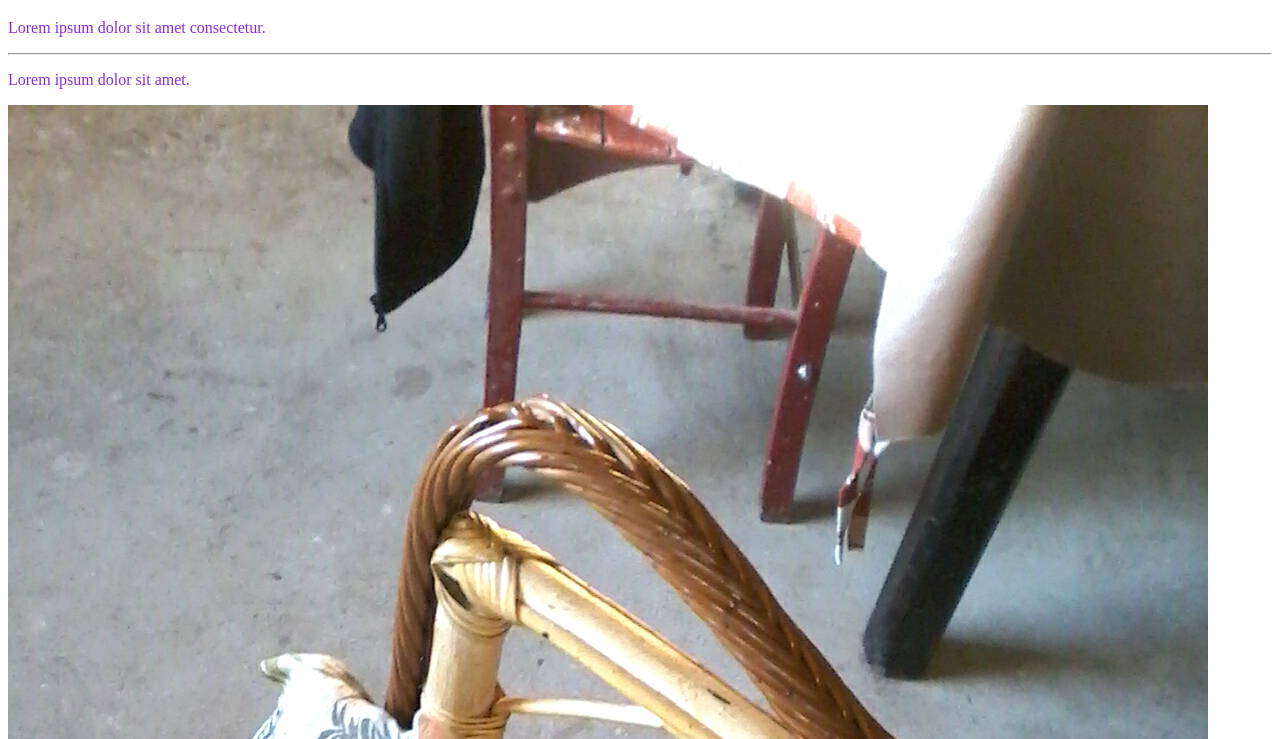
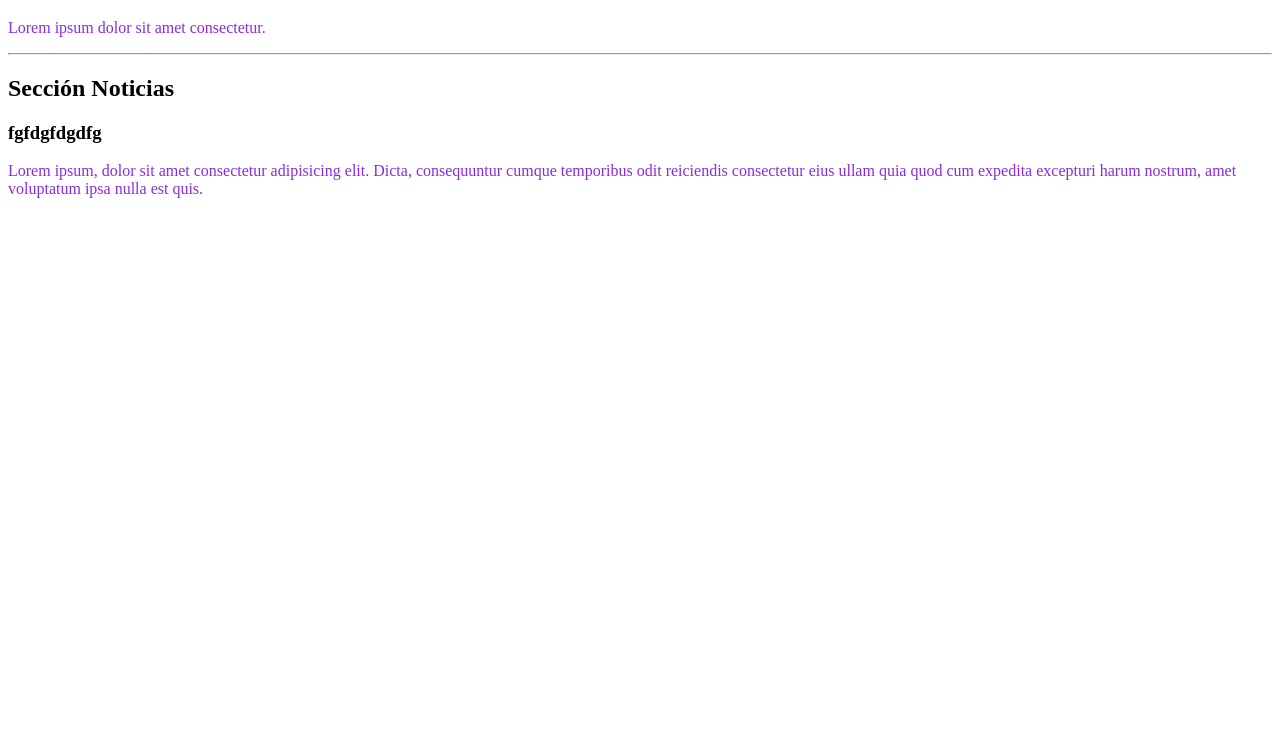
Before and after one commit to JuanManuelGasinghini/proyecto-git-2, a plain HTML site: page index.html in a window 1280 px wide. Shown: the part 61-800 px from the top of the page. Drawn offline with Linux system fonts and the light colour scheme.

Commit message:
se sumo mas informacion al index

```diff
--- a/index.html
+++ b/index.html
@@ -17,9 +17,28 @@
         <hr>
     </header>
 
-    <p class="p.color-verde">Lorem ipsum dolor sit amet.</p>
+    <main>
+
+        <section>
+
+            <h2>Sección Noticias</h2>
+            <article>
+                <h3>fgfdgfdgdfg</h3>
+
+                <p>Lorem ipsum, dolor sit amet consectetur adipisicing elit. Dicta, consequuntur cumque temporibus odit
+                    reiciendis consectetur eius ullam quia quod cum expedita excepturi harum nostrum, amet voluptatum
+                    ipsa nulla est quis.</p>
+
+            </article>
+
+        </section>
 
 
-<img src="./assets/2017-08-22 19.00.54.jpg" alt="">
+    </main>
+
+
+
 </body>
+
+
 </html>
```
